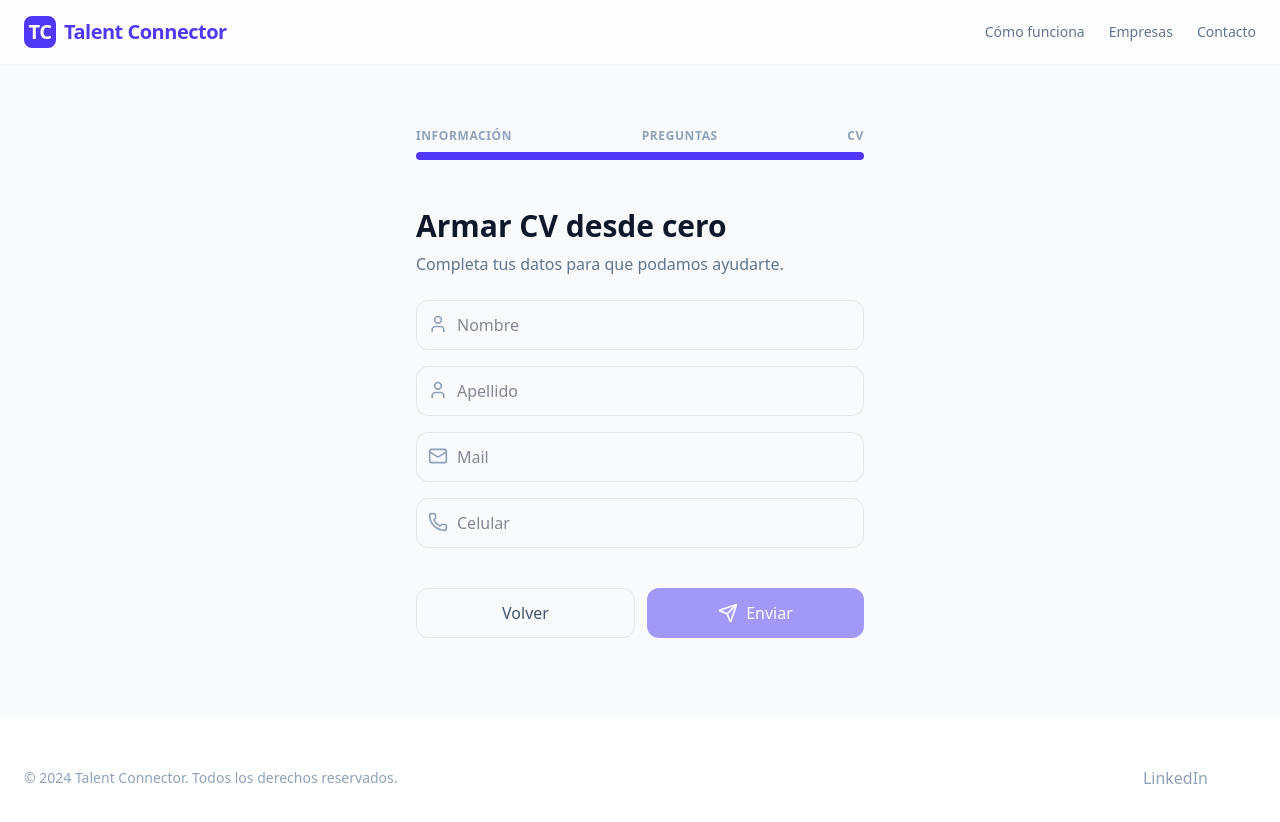
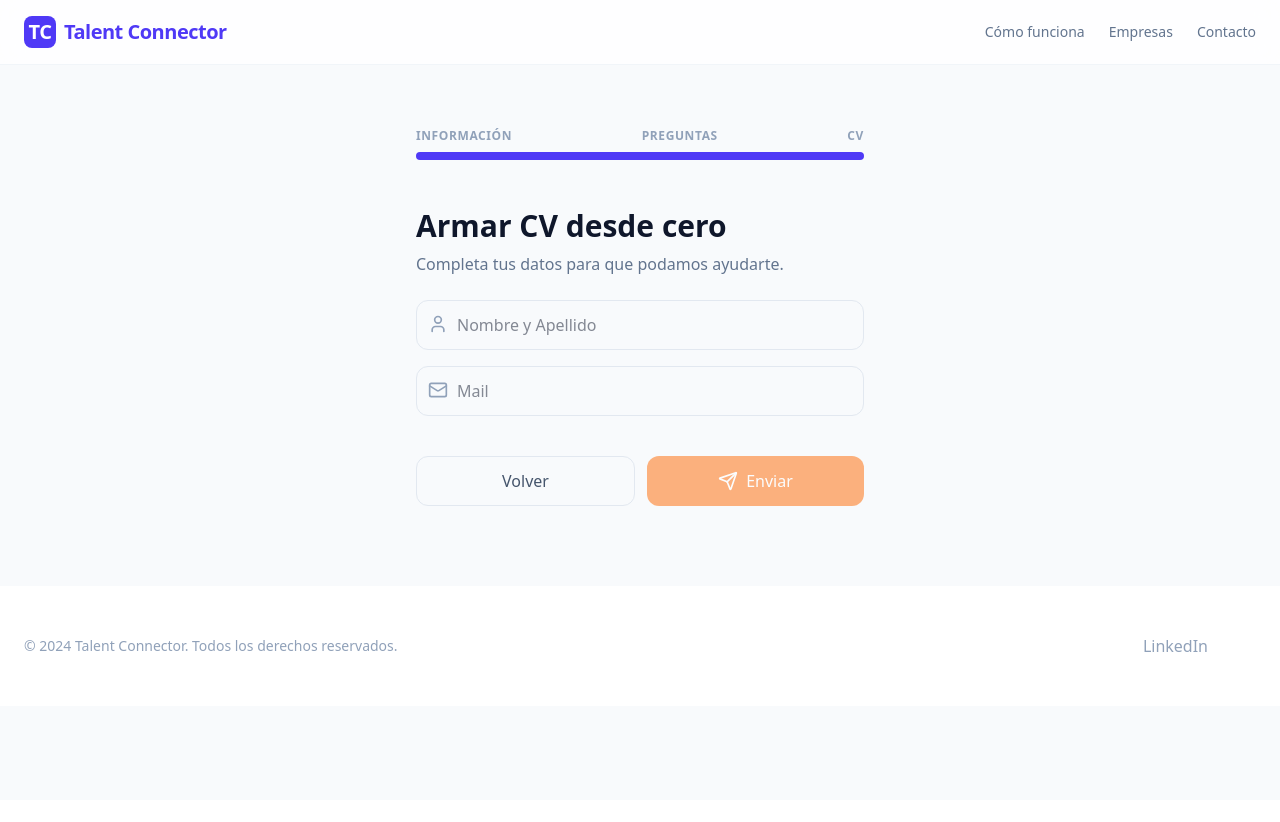
Before and after one commit to Santos805/Santos2, a React (Vite) app: page / in a window 1280 px wide. Both pictures are taken after a click on the button "Armar CV desde cero". Shown: the top 822 px of the page. After the commit the page ends 800 px from the top, so only its background shows below. Built offline with nearby package versions, Linux system fonts and the light colour scheme.

Commit message:
feat: Refactor CV submission to improve data handling
Updates the data structure and logging for CV submissions. This change consolidates name fields and improves clarity in the email notifications and spreadsheet logging. It also adds a debug log for incoming data.

```diff
--- a/src/App.tsx
+++ b/src/App.tsx
@@ -16,28 +16,30 @@ import { SUBMISSION_URL } from './config';
  *     var data = JSON.parse(e.postData.contents);
  *     var sheet = SpreadsheetApp.getActiveSpreadsheet().getActiveSheet();
  *
+ *     // Log para depuración (opcional)
+ *     console.log("Datos recibidos: " + JSON.stringify(data));
+ *
  *     if (data.type === 'scratch') {
- *       // Flujo: Armar CV desde cero
+ *       // FLUJO: Armar CV desde cero
+ *       // Columnas: Fecha | Tipo | Nombre Completo | Email
  *       sheet.appendRow([
  *         new Date(),
  *         "Armar desde cero",
- *         data.fullName + " " + data.lastName,
+ *         data.fullName,
  *         data.email,
- *         data.phone,
- *         "-", "-", "-", "-", "-", "-"
+ *         "-", "-", "-", "-", "-", "-", "-" // Relleno para mantener columnas
  *       ]);
  *
  *       MailApp.sendEmail({
- *         to: "TU_MAIL_AQUI@gmail.com", // CAMBIA ESTO
+ *         to: "TU_MAIL_AQUI@gmail.com", // <--- CAMBIA ESTO
  *         subject: "Nuevo Pedido CV desde cero: " + data.fullName,
  *         body: "Se ha solicitado armar un CV desde cero.\n\n" +
- *               "Nombre: " + data.fullName + "\n" +
- *               "Apellido: " + data.lastName + "\n" +
- *               "Email: " + data.email + "\n" +
- *               "Celular: " + data.phone + "\n"
+ *               "Nombre y Apellido: " + data.fullName + "\n" +
+ *               "Email: " + data.email + "\n"
  *       });
  *     } else {
- *       // Flujo: Optimizar CV
+ *       // FLUJO: Optimizar CV
+ *       // Columnas: Fecha | Tipo | Nombre | Email | Celular | Especialidad | Experiencia | Desafíos | Expectativa | Por qué | CV
  *       sheet.appendRow([
  *         new Date(),
  *         "Optimizar CV",
@@ -56,7 +58,7 @@ import { SUBMISSION_URL } from './config';
  *       var blob = Utilities.newBlob(decodedFile, data.cvType, data.cvName);
  *
  *       MailApp.sendEmail({
- *         to: "TU_MAIL_AQUI@gmail.com", // CAMBIA ESTO
+ *         to: "TU_MAIL_AQUI@gmail.com", // <--- CAMBIA ESTO
  *         subject: "Nueva Optimización de CV: " + data.fullName,
  *         body: "Se ha recibido una nueva postulación para optimizar.\n\n" +
  *               "Nombre: " + data.fullName + "\n" +
@@ -167,7 +169,7 @@ export default function App() {
   };
 
   const handleScratchSubmit = async () => {
-    if (!formData.fullName || !formData.lastName || !formData.email || !formData.phone) {
+    if (!formData.fullName || !formData.email) {
       setError('Por favor, completa todos los campos');
       return;
     }
@@ -179,9 +181,7 @@ export default function App() {
       const payload = {
         type: 'scratch',
         fullName: formData.fullName,
-        lastName: formData.lastName,
         email: formData.email,
-        phone: formData.phone,
       };
 
       await fetch(SUBMISSION_URL, {
@@ -485,19 +485,8 @@ export default function App() {
                 <input
                   type="text"
                   name="fullName"
-                  placeholder="Nombre"
+                  placeholder="Nombre y Apellido"
                   value={formData.fullName}
-                  onChange={handleInputChange}
-                  className="w-full pl-10 pr-4 py-3 border border-slate-200 rounded-xl focus:ring-2 focus:ring-indigo-500 focus:border-transparent outline-none transition-all"
-                />
-              </div>
-              <div className="relative">
-                <User className="absolute left-3 top-3.5 w-5 h-5 text-slate-400" />
-                <input
-                  type="text"
-                  name="lastName"
-                  placeholder="Apellido"
-                  value={formData.lastName}
                   onChange={handleInputChange}
                   className="w-full pl-10 pr-4 py-3 border border-slate-200 rounded-xl focus:ring-2 focus:ring-indigo-500 focus:border-transparent outline-none transition-all"
                 />
@@ -509,17 +498,6 @@ export default function App() {
                   name="email"
                   placeholder="Mail"
                   value={formData.email}
-                  onChange={handleInputChange}
-                  className="w-full pl-10 pr-4 py-3 border border-slate-200 rounded-xl focus:ring-2 focus:ring-indigo-500 focus:border-transparent outline-none transition-all"
-                />
-              </div>
-              <div className="relative">
-                <Phone className="absolute left-3 top-3.5 w-5 h-5 text-slate-400" />
-                <input
-                  type="tel"
-                  name="phone"
-                  placeholder="Celular"
-                  value={formData.phone}
                   onChange={handleInputChange}
                   className="w-full pl-10 pr-4 py-3 border border-slate-200 rounded-xl focus:ring-2 focus:ring-indigo-500 focus:border-transparent outline-none transition-all"
                 />
@@ -538,9 +516,9 @@ export default function App() {
                 Volver
               </button>
               <button
-                disabled={loading || !formData.fullName || !formData.lastName || !formData.email || !formData.phone}
+                disabled={loading || !formData.fullName || !formData.email}
                 onClick={handleScratchSubmit}
-                className="flex-1 px-6 py-3 bg-indigo-600 text-white rounded-xl font-medium hover:bg-indigo-700 transition-all disabled:opacity-50 disabled:cursor-not-allowed flex items-center justify-center gap-2"
+                className="flex-1 px-6 py-3 bg-orange-500 text-white rounded-xl font-medium hover:bg-orange-600 transition-all disabled:opacity-50 disabled:cursor-not-allowed flex items-center justify-center gap-2"
               >
                 {loading ? <Loader2 className="w-5 h-5 animate-spin" /> : <Send className="w-5 h-5" />}
                 {loading ? 'Enviando...' : 'Enviar'}
```
